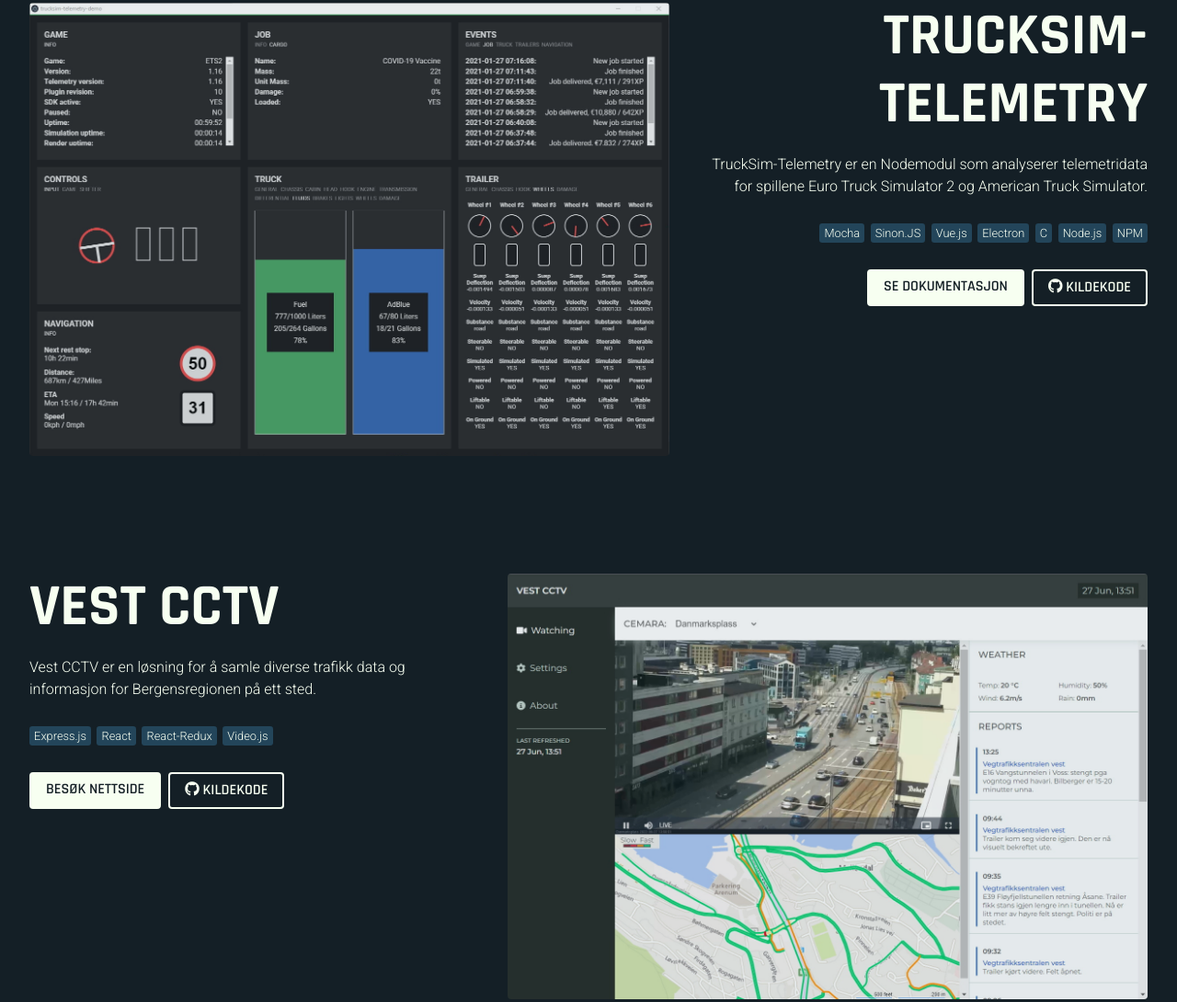
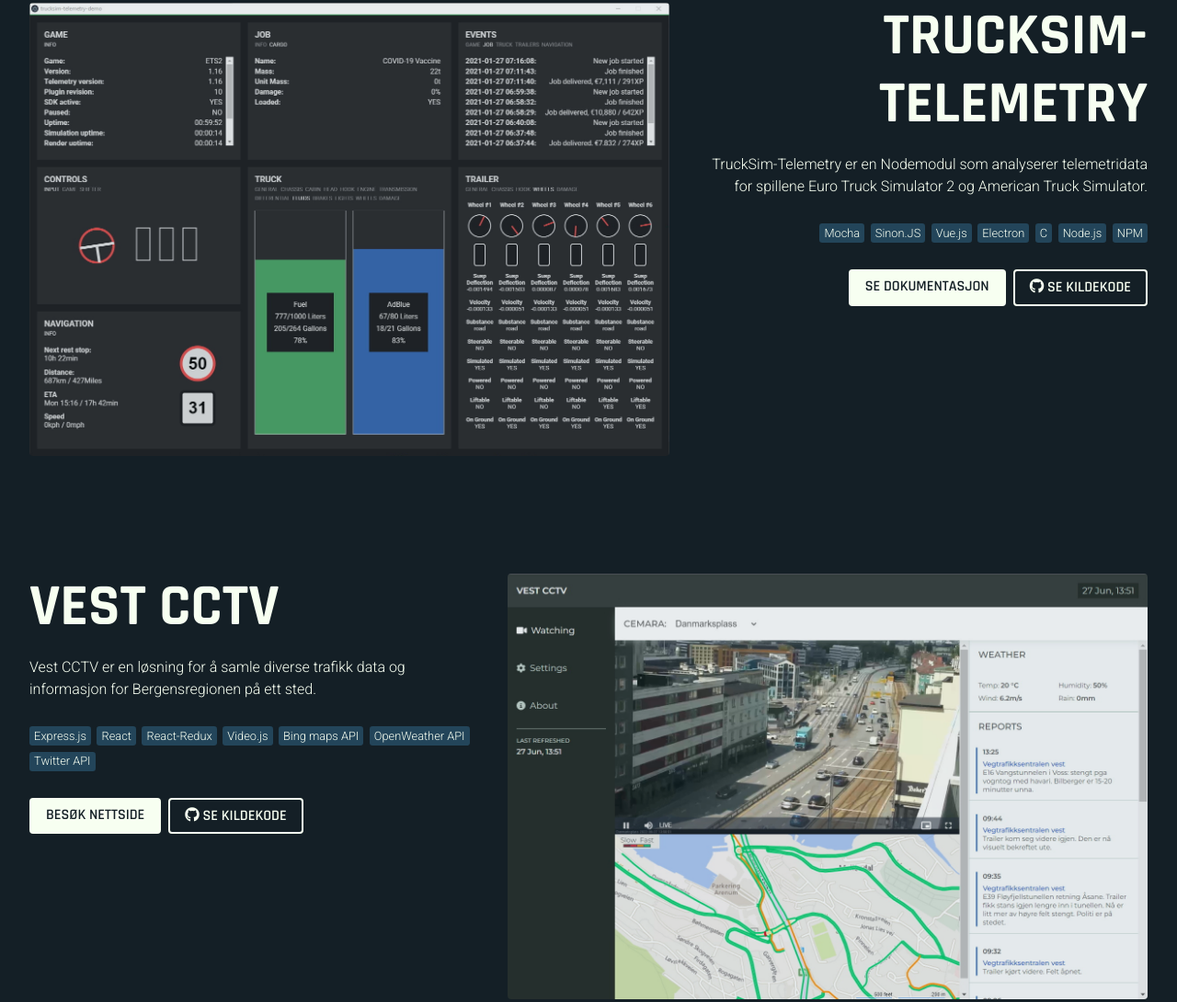
Before and after one commit to lokoydesign/portfolio, a website: page index.html in a window 1280 px wide. Shown: the part 1732-2822 px from the top of the page at 92% size. Drawn offline with Linux system fonts and the light colour scheme.

Commit message:
Update index.html

```diff
--- a/index.html
+++ b/index.html
@@ -92,7 +92,7 @@
         </ul>
         <div class="project__buttons">
           <a class="button button--primary" href="https://gratis-themes.com" target="_blank">Se temaer</a>
-          <a class="button" href="https://github.com/orgs/GratisThemes/repositories" target="_blank"><i class="fab fa-github"></i> Kildekoder</a>
+          <a class="button" href="https://github.com/orgs/GratisThemes/repositories" target="_blank"><i class="fab fa-github"></i> Se Kildekoder</a>
         </div>
       </div>
 
@@ -127,7 +127,7 @@
         </ul>
         <div class="project__buttons">
           <a class="button button--primary" href="https://tst.kniffen.dev" target="_blank">Se dokumentasjon</a>
-          <a class="button" href="https://github.com/kniffen/TruckSim-Telemetry" target="_blank"><i class="fab fa-github"></i> Kildekode</a>
+          <a class="button" href="https://github.com/kniffen/TruckSim-Telemetry" target="_blank"><i class="fab fa-github"></i> Se kildekode</a>
         </div>
       </div>
 
@@ -150,10 +150,19 @@
           <li class="project__tags__tag">
             <a href="https://videojs.com/" target="__blank">Video.js</a>
           </li>
+          <li class="project__tags__tag">
+            <a href="https://www.microsoft.com/en-us/maps/choose-your-bing-maps-api" target="__blank">Bing maps API</a>
+          </li>
+          <li class="project__tags__tag">
+            <a href="https://openweathermap.org" target="__blank">OpenWeather API</a>
+          </li>
+          <li class="project__tags__tag">
+            <a href="https://developer.twitter.com" target="__blank">Twitter API</a>
+          </li>
         </ul>
         <div class="project__buttons">
           <a class="button button--primary" href="https://vest-cctv.herokuapp.com" target="_blank">Besøk nettside</a>
-          <a class="button" href="https://github.com/lokoydesign/vest-cctv" target="_blank"><i class="fab fa-github"></i> Kildekode</a>
+          <a class="button" href="https://github.com/lokoydesign/vest-cctv" target="_blank"><i class="fab fa-github"></i> Se kildekode</a>
         </div>
       </div>
 
@@ -229,10 +238,13 @@
           <li class="project__tags__tag">
             <a href="https://en.wikipedia.org/wiki/JavaScript" target="_blank">JavaScript</a>
           </li>
+          <li class="project__tags__tag">
+            <a href="https://en.wikipedia.org/wiki/Canvas_element" target="_blank">HTML5 canvas</a>
+          </li>
         </ul>
         <div class="project__buttons">
           <a class="button button--primary" href="https://Nonopunk.kniffen.dev" target="_blank">Spill Nonopunk</a>
-          <a class="button" href="https://github.com/kniffen/Nonopunk" target="_blank"><i class="fab fa-github"></i> Kildekode</a>
+          <a class="button" href="https://github.com/kniffen/Nonopunk" target="_blank"><i class="fab fa-github"></i> Se kildekode</a>
         </div>
       </div>
 
@@ -269,10 +281,13 @@
           <li class="project__tags__tag">
             <a href="https://en.wikipedia.org/wiki/JavaScript" target="_blank">JavaScript</a>
           </li>
+          <li class="project__tags__tag">
+            <a href="https://en.wikipedia.org/wiki/Canvas_element" target="_blank">HTML5 canvas</a>
+          </li>
         </ul>
         <div class="project__buttons">
           <a class="button button--primary" href="https://nonogram.kniffen.dev/" target="_blank">Prøv</a>
-          <a class="button" href="https://github.com/kniffen/Nonogram-Maker" target="_blank"><i class="fab fa-github"></i> Kildekode</a>
+          <a class="button" href="https://github.com/kniffen/Nonogram-Maker" target="_blank"><i class="fab fa-github"></i> Se kildekode</a>
         </div>
       </div>
     </section>
```
